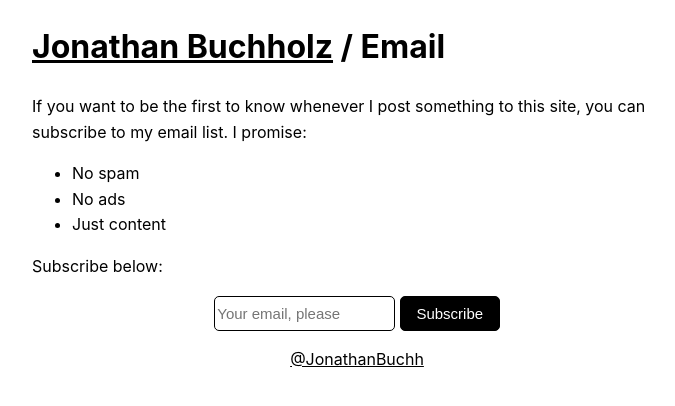
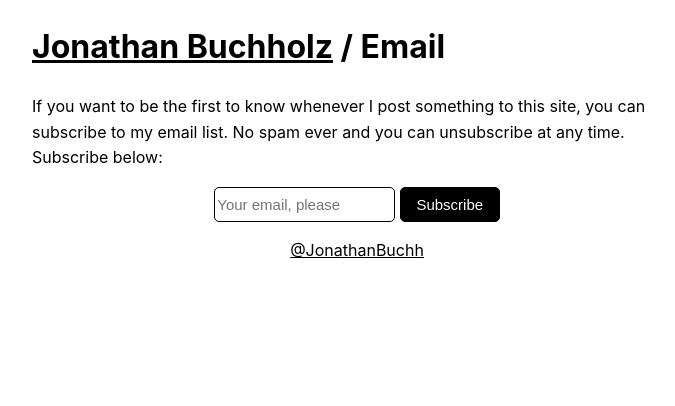
Before and after one commit to JonathanBuchh/buchh.org, a Jekyll site: the page built from _pages/email.md, in a window 1280 px wide. Shown: the top 406 px of the page, without its empty margins (283-958 px from the left). Built offline with Jekyll 4.4.1, drawn with Linux system fonts in a browser that asks for light colours.

Commit message:
Update email.md

```diff
--- a/_pages/email.md
+++ b/_pages/email.md
@@ -3,10 +3,4 @@ title: Email
 description: Receive updates about jonathanbuchh.org
 permalink: /email
 ---
-If you want to be the first to know whenever I post something to this site, you can subscribe to my email list. I promise:
-
-- No spam
-- No ads
-- Just content
-
-Subscribe below:
+If you want to be the first to know whenever I post something to this site, you can subscribe to my email list. No spam ever and you can unsubscribe at any time. Subscribe below:
```
